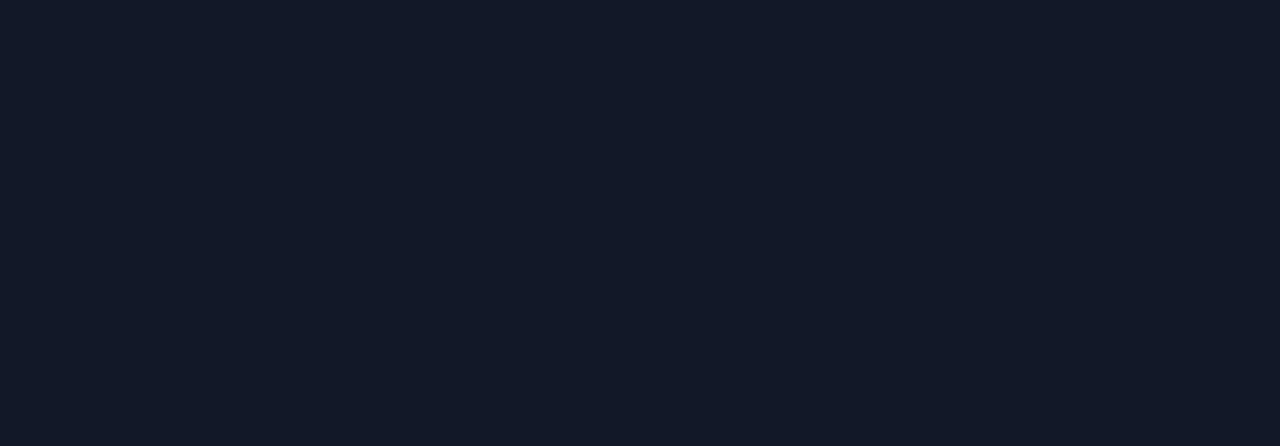
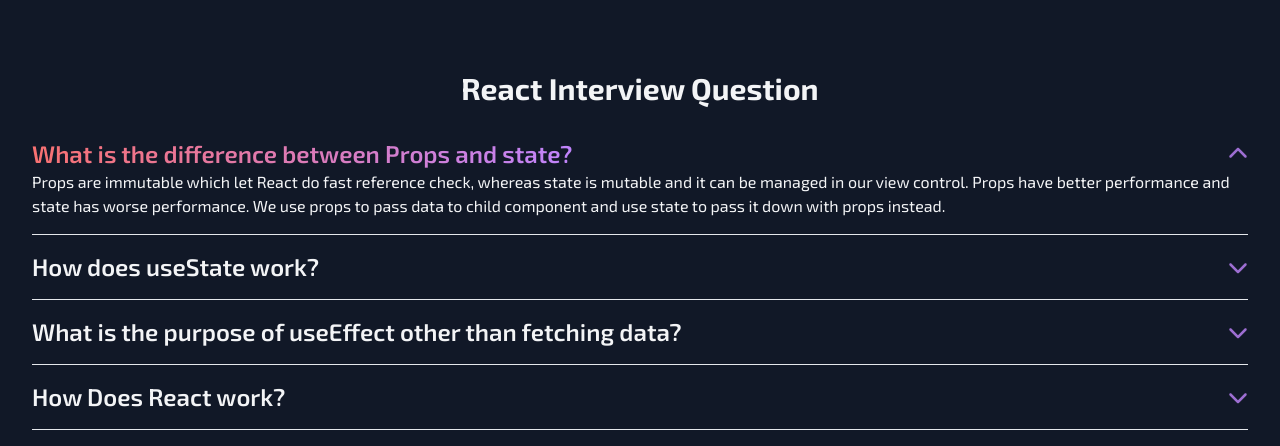
Before and after one commit to showkatali-dev/knowledge-cafe, a React (Vite) app: page / in a window 1280 px wide. Shown: the part 4462-4908 px from the top of the page. Before the commit the page ends 4492 px from the top, so only its background shows below. Built offline with nearby package versions, Linux system fonts and the light colour scheme.

Commit message:
adding question blog section

```diff
--- a/src/App.jsx
+++ b/src/App.jsx
@@ -2,6 +2,7 @@ import React from "react";
 import { ToastContainer } from "react-toastify";
 import "react-toastify/dist/ReactToastify.css";
 import Blogs from "./components/Blogs";
+import InterviewBlog from "./components/InterviewBlog";
 import Navbar from "./components/Navbar";
 
 export default function App() {
@@ -12,6 +13,7 @@ export default function App() {
       </header>
       <main>
         <Blogs />
+        <InterviewBlog />
       </main>
       <ToastContainer />
     </>
--- a/src/components/Blogs.jsx
+++ b/src/components/Blogs.jsx
@@ -2,6 +2,7 @@ import { faChevronUp } from "@fortawesome/free-solid-svg-icons";
 import { FontAwesomeIcon } from "@fortawesome/react-fontawesome";
 import React, { useEffect, useState } from "react";
 import { toast } from "react-toastify";
+import data from "../api/blogs.json";
 import Bookmarks from "./Bookmarks";
 import ReadTime from "./ReadTime";
 import SingleBlog from "./SingleBlog";
@@ -13,10 +14,7 @@ export default function Blogs() {
   const [showTopBtn, setShowTopBtn] = useState(false);
 
   useEffect(() => {
-    fetch("blogs.json")
-      .then((res) => res.json())
-      .then((data) => setBlogs(data))
-      .catch((err) => console.error(err));
+    if (data) setBlogs(data);
   }, []);
 
   useEffect(() => {
@@ -78,7 +76,7 @@ export default function Blogs() {
               behavior: "smooth",
             });
           }}
-          className="fixed z-40 bottom-6 right-6 text-xl w-12 h-12 rounded-full bg-gradient-to-tr from-red-400/30 to-purple-400/30 hover:from-red-400 hover:to-purple-400"
+          className="fixed z-40 bottom-6 right-6 md:right-12 text-xl w-12 h-12 rounded-full bg-gradient-to-tr from-red-400 to-purple-400 opacity-20 hover:opacity-100"
         >
           <FontAwesomeIcon icon={faChevronUp} />
         </button>
--- a/src/components/Bookmarks.jsx
+++ b/src/components/Bookmarks.jsx
@@ -3,7 +3,7 @@ import SingleBookmark from "./SingleBookmark";
 
 export default function Bookmarks({ bookmarks, removeBookmarkHandler }) {
   return (
-    <div className="bookmarks border-2 rounded-md md:h-[60vh] max-h-[450px] md:overflow-y-auto bg-gray-400/30 py-6 px-4">
+    <div className="bookmarks border-2 rounded-md md:h-[60vh] max-h-[450px] overflow-y-auto bg-gray-400/30 py-6 px-4">
       <h2 className="font-bold text-2xl mb-6">
         Bookmarked Blogs: {bookmarks.length}
       </h2>
--- /dev/null
+++ b/src/components/InterviewBlog.jsx
@@ -0,0 +1,68 @@
+import { faChevronDown } from "@fortawesome/free-solid-svg-icons";
+import { FontAwesomeIcon } from "@fortawesome/react-fontawesome";
+import React, { useState } from "react";
+
+const questions = [
+  {
+    qn: "What is the difference between Props and state?",
+    ans: "Props are immutable which let React do fast reference check, whereas state is mutable and it can be managed in our view control. Props have better performance and state has worse performance. We use props to pass data to child component and use state to pass it down with props instead.",
+  },
+  {
+    qn: "How does useState work?",
+    ans: "useState is a react hook. It returns an array with two value. One is the current state and another is the function to update this state. It takes an initial value as argument and return an update state value whenever the setter function is called.",
+  },
+  {
+    qn: "What is the purpose of useEffect other than fetching data?",
+    ans: "useEffect is a react hook that allows us to perform side effects in our component. The purpose of useEffect is fetching data as well as direct DOM updates, performing different types of add event listener and also timer related function.",
+  },
+  {
+    qn: "How Does React work?",
+    ans: "React is a javascript library that is used for building user interface. It works by creating a virtual representation of user interface called Virtual DOM, which allows React to efficiently update and render changes in response to user interaction and data changes.",
+  },
+];
+
+export default function InterviewBlog() {
+  const [expandedIndex, setExpandedIndex] = useState(0);
+
+  const expandHandler = (index) => {
+    setExpandedIndex(index);
+  };
+  return (
+    <section className="container my-24">
+      <h1 className="text-3xl text-center font-bold mb-8">
+        React Interview Question
+      </h1>
+      {questions.map((question, i) => (
+        <>
+          <div className="border-b mb-4 pb-2">
+            <div
+              onClick={() => expandHandler(i)}
+              className="flex items-center justify-between gap-x-4 hover:cursor-pointer"
+            >
+              <h2
+                className={`text-2xl font-semibold ${
+                  expandedIndex === i ? "text-gradient" : ""
+                }`}
+              >
+                {question.qn}
+              </h2>
+              <FontAwesomeIcon
+                className={`text-purple-400/80 text-xl duration-500 ${
+                  expandedIndex === i ? "rotate-180" : "rotate-0"
+                }`}
+                icon={faChevronDown}
+              />
+            </div>
+            <div
+              className={`overflow-hidden mb-2 ${
+                expandedIndex === i ? "h-fit" : "h-0"
+              }`}
+            >
+              <p>{question.ans}</p>
+            </div>
+          </div>
+        </>
+      ))}
+    </section>
+  );
+}
```
Also changed, not shown: src/api/blogs.json (renamed from blogs.json).
